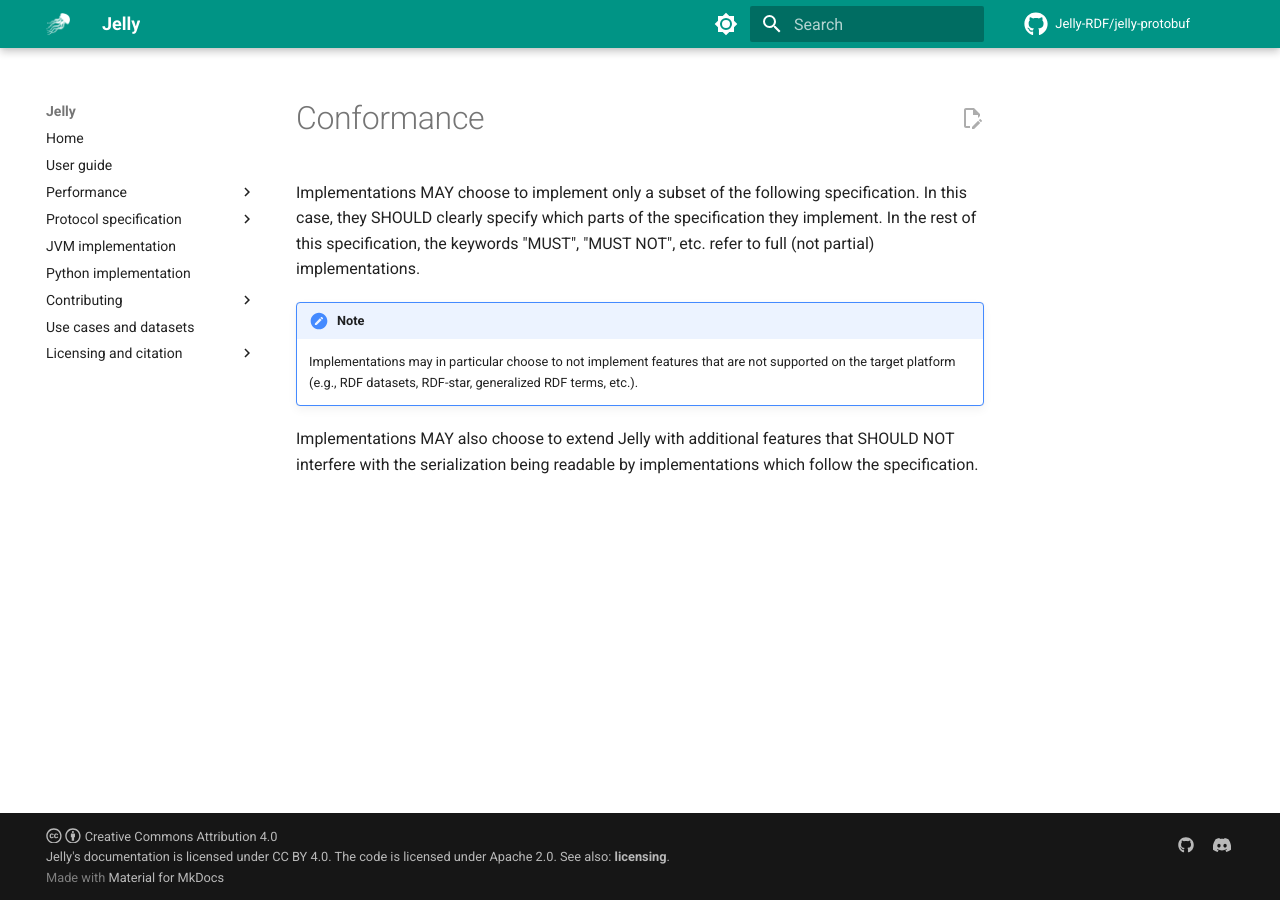
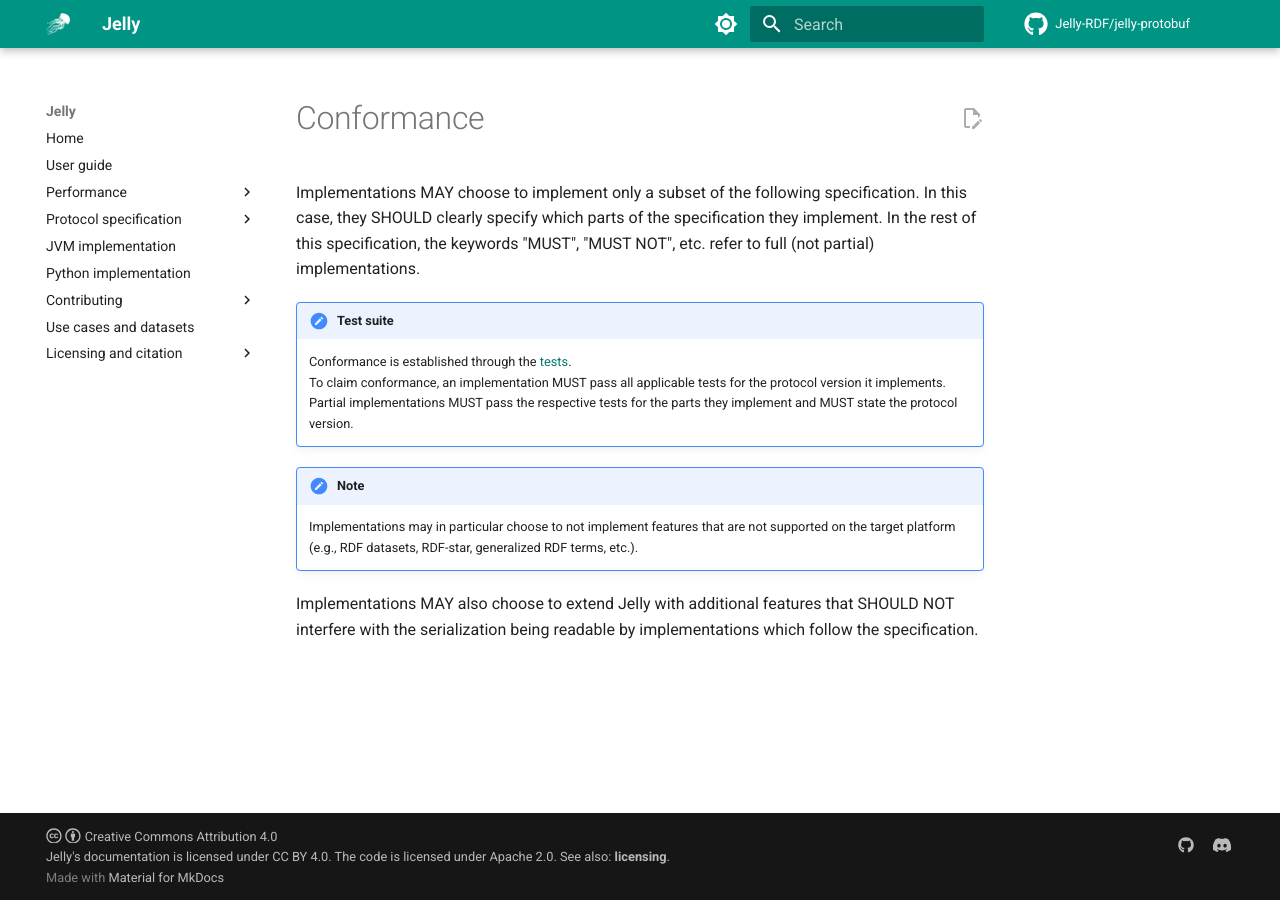
Before and after one commit to Jelly-RDF/jelly-rdf.github.io, an MkDocs documentation site: the page built from docs/specification/includes/conformance.md, in a window 1280 px wide. Built offline with MkDocs 1.6.1 and Material for MkDocs 9.7.7, drawn with Linux system fonts in a browser that asks for light colours; comment, search, counter and statistics services are not loaded; the version menu is left out.

Commit message:
PY-17: Add conformance tests note (#71)
Relates to
https://neverblink.youtrack.cloud/issue/PY-17/Add-conformance-tests-note-and-link-to-spec.
Short doc update to add reference to conformance tests specification.

---------

Co-authored-by: Anastasiya Danilenka <41057639+adanilenka@users.noreply.github.com>

```diff
--- a/docs/specification/includes/conformance.md
+++ b/docs/specification/includes/conformance.md
@@ -1,4 +1,9 @@
 Implementations MAY choose to implement only a subset of the following specification. In this case, they SHOULD clearly specify which parts of the specification they implement. In the rest of this specification, the keywords "MUST", "MUST NOT", etc. refer to full (not partial) implementations.
+
+!!! note "Test suite"
+    Conformance is established through the [tests](https://github.com/Jelly-RDF/jelly-protobuf/tree/main/test/rdf).
+    To claim conformance, an implementation MUST pass all applicable tests for the protocol version it implements.
+    Partial implementations MUST pass the respective tests for the parts they implement and MUST state the protocol version.
 
 !!! note
 
```
